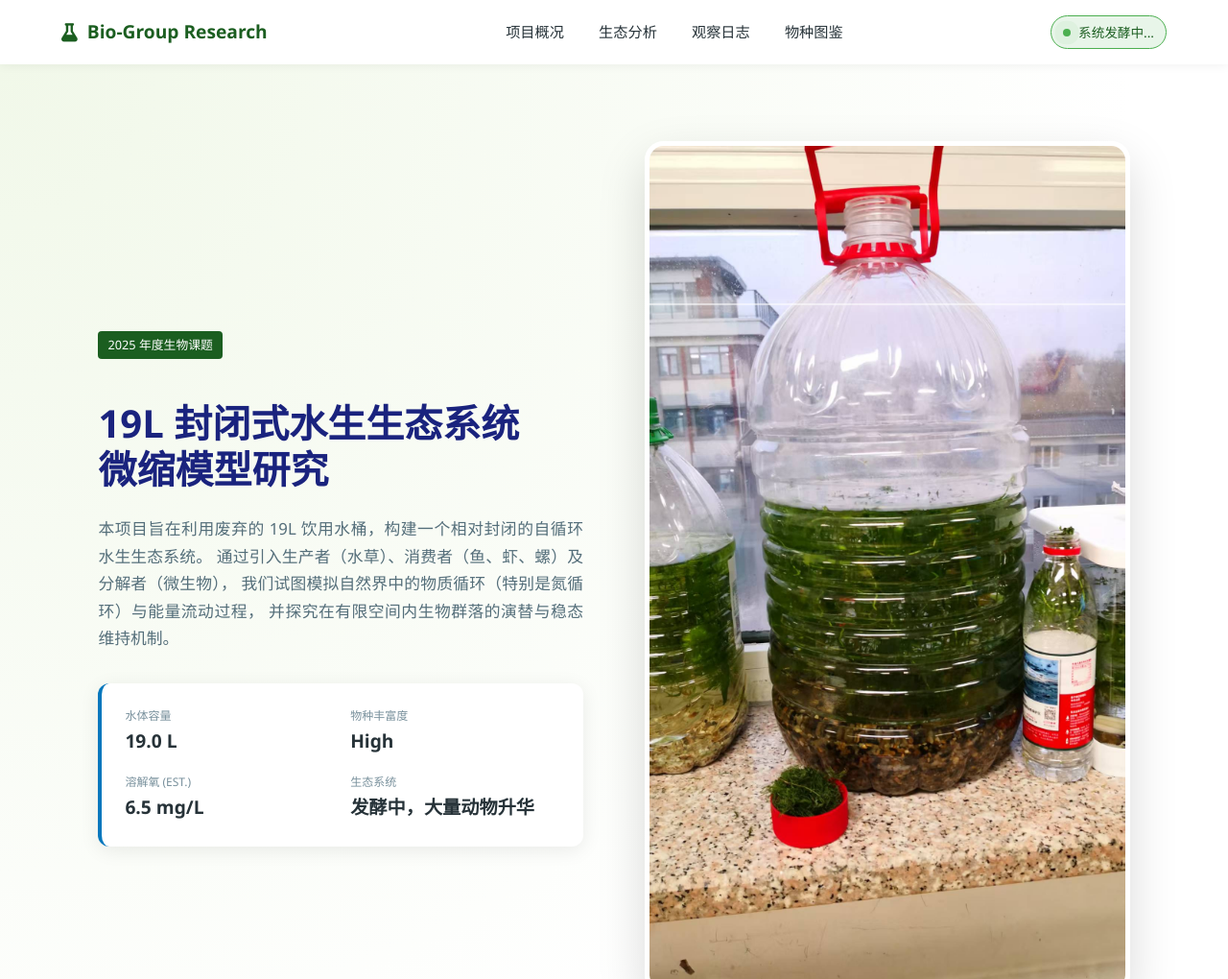
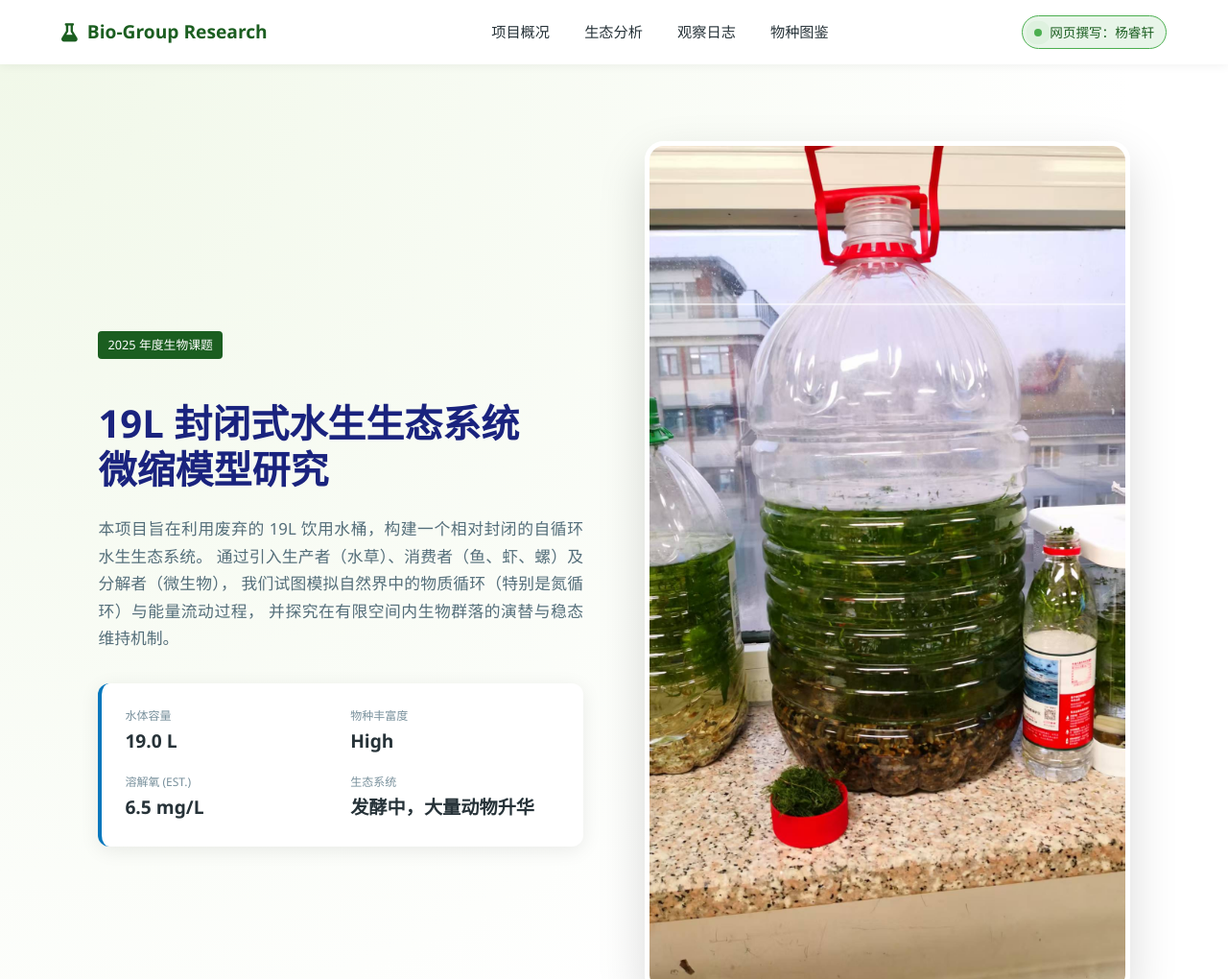
Before and after one commit to ryanyang343-netizen/BIOLOGY, a plain HTML site: page index.html in a window 1280 px wide. Shown: the top 1020 px of the page at 96% size. Drawn offline with Linux system fonts and the light colour scheme.

Commit message:
Add files via upload

```diff
--- a/index.html
+++ b/index.html
@@ -23,7 +23,7 @@
         </div>
         <div class="status-badge">
             <span class="pulse"></span>
-            <span id="system-status">系统发酵中...</span>
+            <span id="system-status">网页撰写：杨睿轩</span>
         </div>
     </nav>
 
```
